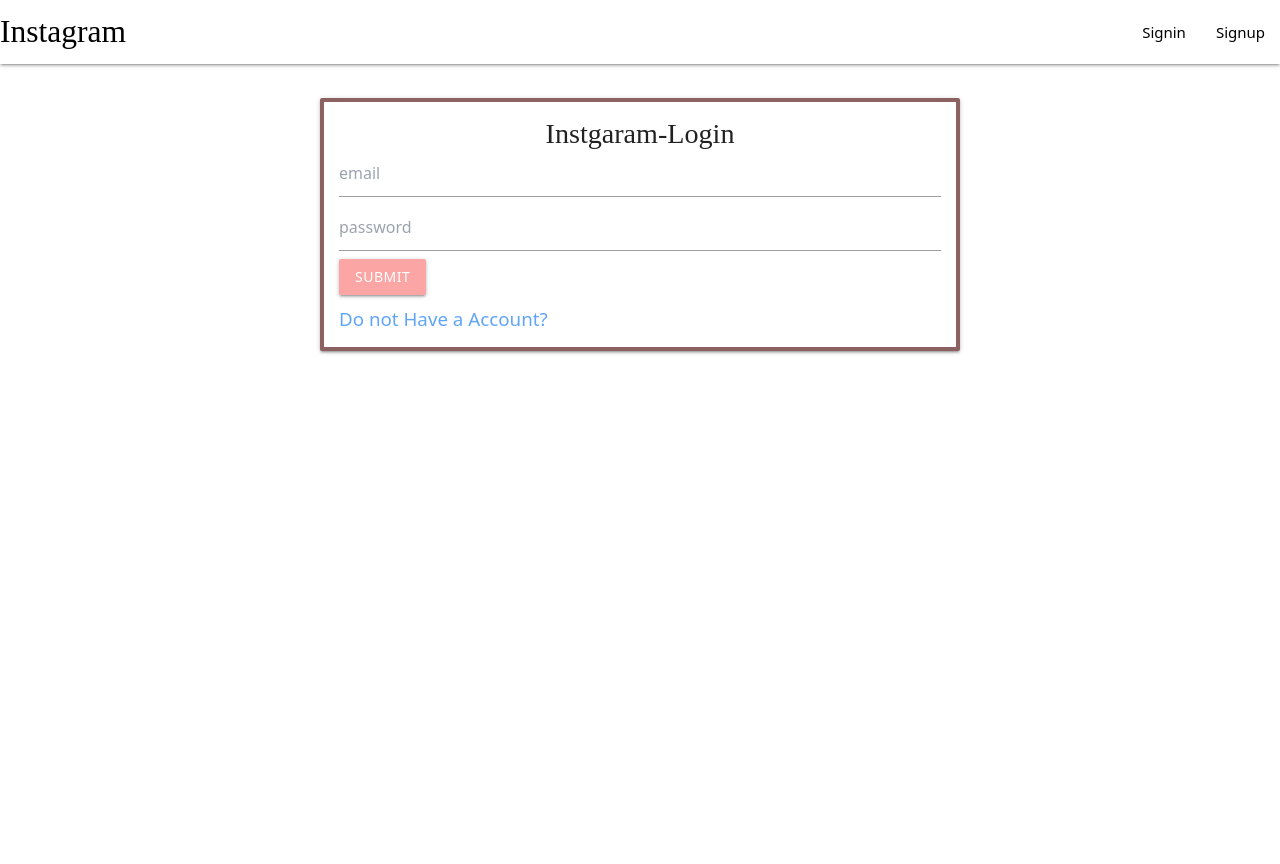
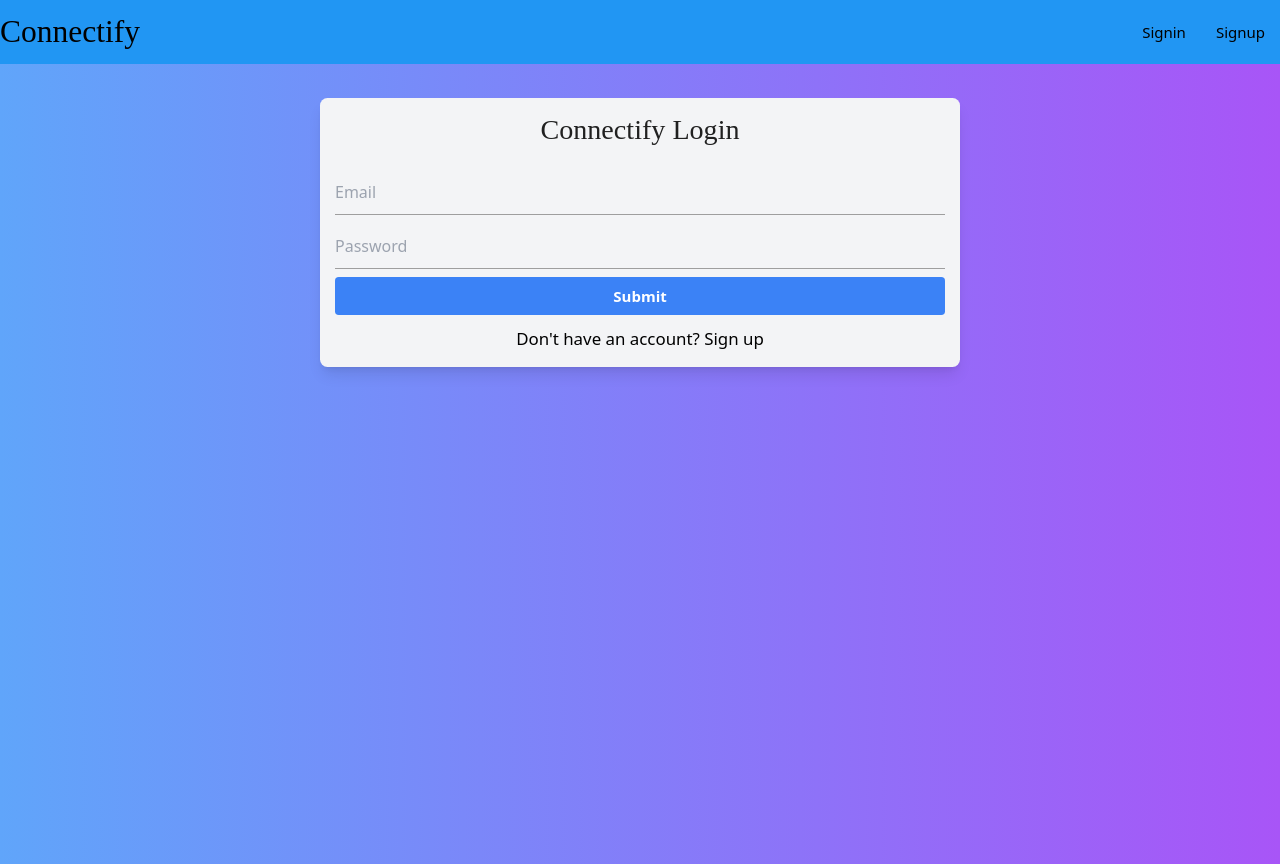
Before and after one commit to Madhurgupta12/Connectify, a React (Create React App) app in the folder myapp/: page /signin in a window 1280 px wide. Before the commit the page ends 800 px from the top, so only its background shows below. Built offline with nearby package versions, Linux system fonts and the light colour scheme.

Commit message:
Change Styling of pages

```diff
--- a/myapp/src/Component/CreatePost.js
+++ b/myapp/src/Component/CreatePost.js
@@ -90,10 +90,11 @@
 }
 
   return (
+    <div className="h-screen bg-gradient-to-r from-sky-800 to-sky-400">
     <div className="flex  items-center justify-center">
 
-    <div className="border border-red-500 w-1/2 p-8 m-10 card input-filled">
-        <h2 className=" text-3xl flex justify-center">Create Post Instagram</h2>
+    <div className="border-4 border-black-500 w-1/2 p-8 m-10 card input-filled">
+        <h2 className=" text-3xl flex justify-center">Create Post Connectify</h2>
         <input type="text" placeholder="Title"  value={title}
         onChange={(e)=>{
             setTitle(e.target.value);
@@ -123,6 +124,7 @@
 
     </div>
     </div>
+    </div>
   )
 }
 
--- a/myapp/src/Component/Login.js
+++ b/myapp/src/Component/Login.js
@@ -11,12 +11,7 @@
    const Navigate=useNavigate();
 
 
-
-
-
 const postData=()=>{
-
-
 
 fetch("http://localhost:5001/signin",{
   method: "POST",
@@ -63,33 +58,38 @@
 }
 
   return (
-    <div className="mycard flex justify-center">
-    <div className=" aaa w-1/2 m-9 p-4 card auth-card ">
-      <h2 className="     text-3xl flex items-center justify-center">Instgaram-Login</h2>
-      <input type="text" placeholder='email'
+
+<div className="h-screen bg-gradient-to-r from-blue-400 to-purple-500">
+<div className="flex  justify-center">
+  <div className="w-1/2 m-9 p-4 bg-gray-100 rounded-lg shadow-lg">
+    <h2 className="text-3xl text-center mb-6">Connectify Login</h2>
+    <input
+      type="text"
+      placeholder="Email"
       value={email}
-      onChange={(e)=>{
-        setEmail(e.target.value);
-      }}
-      >
-      </input>
-      <input type="password" placeholder='password'
+      onChange={(e) => setEmail(e.target.value)}
+      className="w-full px-4 py-2 mb-4 border rounded-lg focus:outline-none focus:border-blue-400"
+    />
+    <input
+      type="password"
+      placeholder="Password"
       value={password}
-      onChange={(e)=>{
-        setPassword(e.target.value);
-      }}
-
-
-      ></input>
-      <button  onClick={postData} className=" bg-red-300 btn waves-effect waves-light flex justify-center " type="submit" name="action">Submit
-
-  </button>
-  <h5 className="mt-3">
-        <Link to="/signup"><span className=" text-blue-400 text-xl">Do not Have a Account?</span>
-        </Link>
-      </h5>
-    </div>
-    </div>
+      onChange={(e) => setPassword(e.target.value)}
+      className="w-full px-4 py-2 mb-4 border rounded-lg focus:outline-none focus:border-blue-400"
+    />
+    <button
+      onClick={postData}
+      className="w-full bg-blue-500 hover:bg-blue-600 text-white font-bold py-2 px-4 rounded focus:outline-none focus:shadow-outline"
+      type="submit"
+    >
+      Submit
+    </button>
+    <h5 className="mt-3 text-center">
+      <Link to="/signup" className="text-blue-400 text-lg">Don't have an account? Sign up</Link>
+    </h5>
+  </div>
+</div>
+</div>
   )
 }
 
--- a/myapp/src/Component/Navbar.js
+++ b/myapp/src/Component/Navbar.js
@@ -34,9 +34,9 @@
   }
   return (
     <nav>
-    <div className="  nav-wrapper white">
+    <div className=" nav-wrapper blue">
      {/* <a href="#" className="brand-logo">Madhur Media</a> */}
-     <li className="brand-logo"><Link to={state?"/":"/signin"}>Instagram</Link></li>
+     <li className="brand-logo"><Link to={state?"/":"/signin"}>Connectify</Link></li>
       <ul id="nav-mobile" className="right hide-on-med-and-down">
         {renderlist()}
 
--- a/myapp/src/Component/Signup.js
+++ b/myapp/src/Component/Signup.js
@@ -9,7 +9,7 @@
   const [password, setPassword] = useState("");
   const [email, setEmail] = useState("");
   const navigate=useNavigate();
-  const PostData=()=>{
+  const PostData=(e)=>{
 
 
 
@@ -37,6 +37,7 @@
       });
 
       console.log(data);
+
     })
     .catch(err=>{
       swal({
@@ -51,50 +52,49 @@
 
 
 
+
   }
   return (
-    <div className="mycard flex justify-center">
-      <div className="aaa w-1/2 m-8 p-4 card auth-card ">
-        <h2 className="  text-3xl flex items-center justify-center">
-          Instgaram-Signup
-        </h2>
+
+    <div className="h-screen bg-gradient-to-r from-blue-400 to-purple-500">
+    <div className="flex justify-center">
+  <div className="w-1/2 m-8 p-4 bg-gray-100 rounded-lg shadow-lg">
+    <h2 className="text-3xl text-center mb-6">Connectify Signup</h2>
     <input
       type="text"
-          placeholder="UserName"
+      placeholder="Username"
       value={name}
-          onChange={(e) => {
-            setName(e.target.value);
-          }}
-        ></input>
-        <input type="text" placeholder="email" value={email}
-          onChange=
-          {(e) => {
-            setEmail(e.target.value);
-          }}>
-
-
-        </input>
+      onChange={(e) => setName(e.target.value)}
+      className="w-full px-4 py-2 mb-4 border rounded-lg focus:outline-none focus:border-blue-400"
+    />
+    <input
+      type="text"
+      placeholder="Email"
+      value={email}
+      onChange={(e) => setEmail(e.target.value)}
+      className="w-full px-4 py-2 mb-4 border rounded-lg focus:outline-none focus:border-blue-400"
+    />
     <input
       type="password"
-          placeholder="password"
+      placeholder="Password"
       value={password}
-          onChange={(e) => {
-            setPassword(e.target.value);
-          }}
-        ></input>
+      onChange={(e) => setPassword(e.target.value)}
+      className="w-full px-4 py-2 mb-4 border rounded-lg focus:outline-none focus:border-blue-400"
+    />
     <button
-          className=" bg-red-300 btn waves-effect waves-light flex justify-center "
+      className="w-full bg-red-300 hover:bg-red-400 text-white font-bold py-2 px-4 rounded focus:outline-none focus:shadow-outline"
       type="submit"
-          name="action"
       onClick={PostData}
     >
       Submit
     </button>
-        <h5 className="mt-3">
-          <Link to="/signin">Already Have a Account?</Link>
+    <h5 className="mt-3 text-center">
+      <Link to="/signin" className="text-blue-400">Already have an account? Sign in</Link>
     </h5>
   </div>
 </div>
+</div>
+
   );
 };
 
```
Lines whose indentation alone changed are shown as unchanged.
